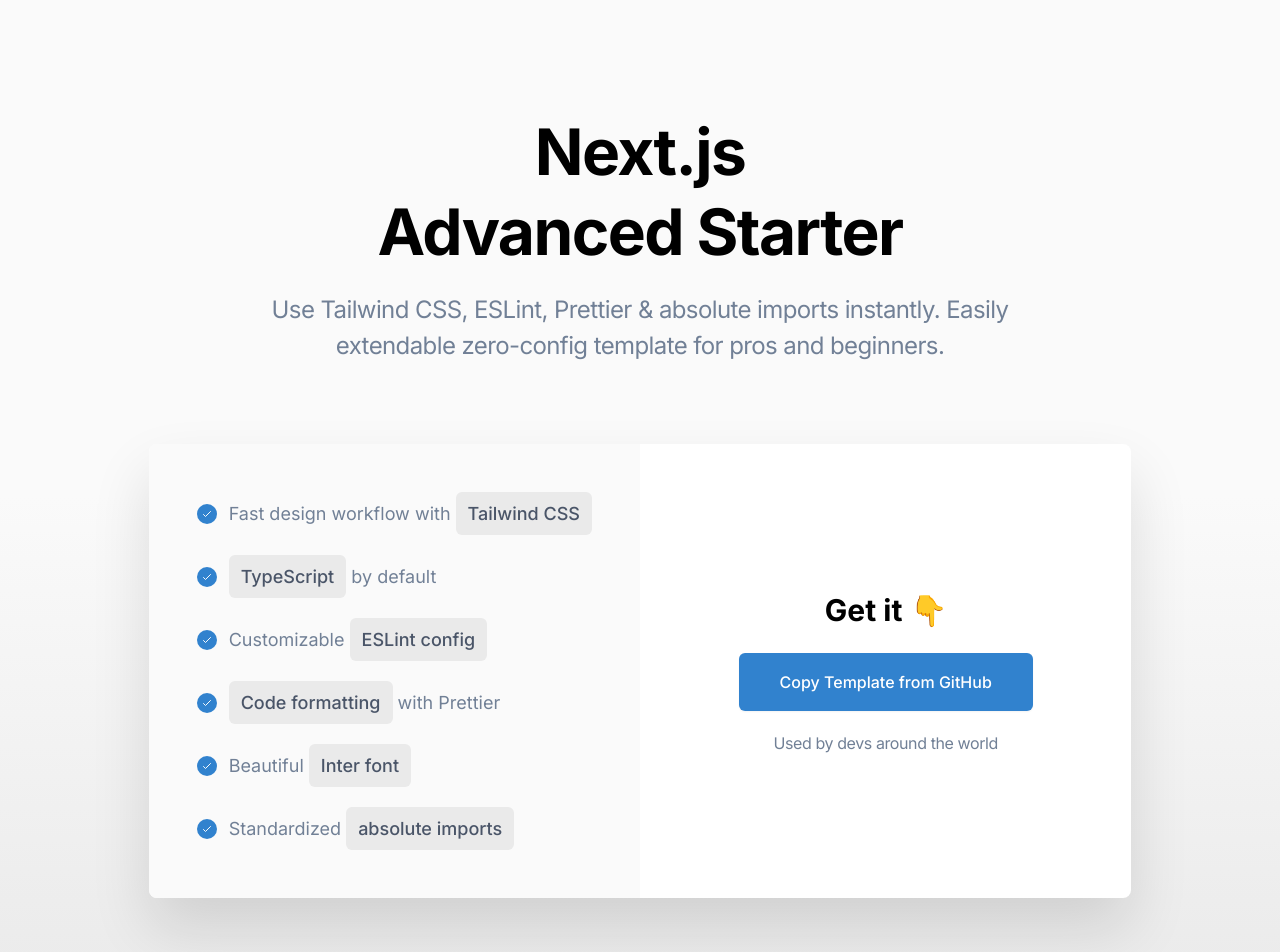
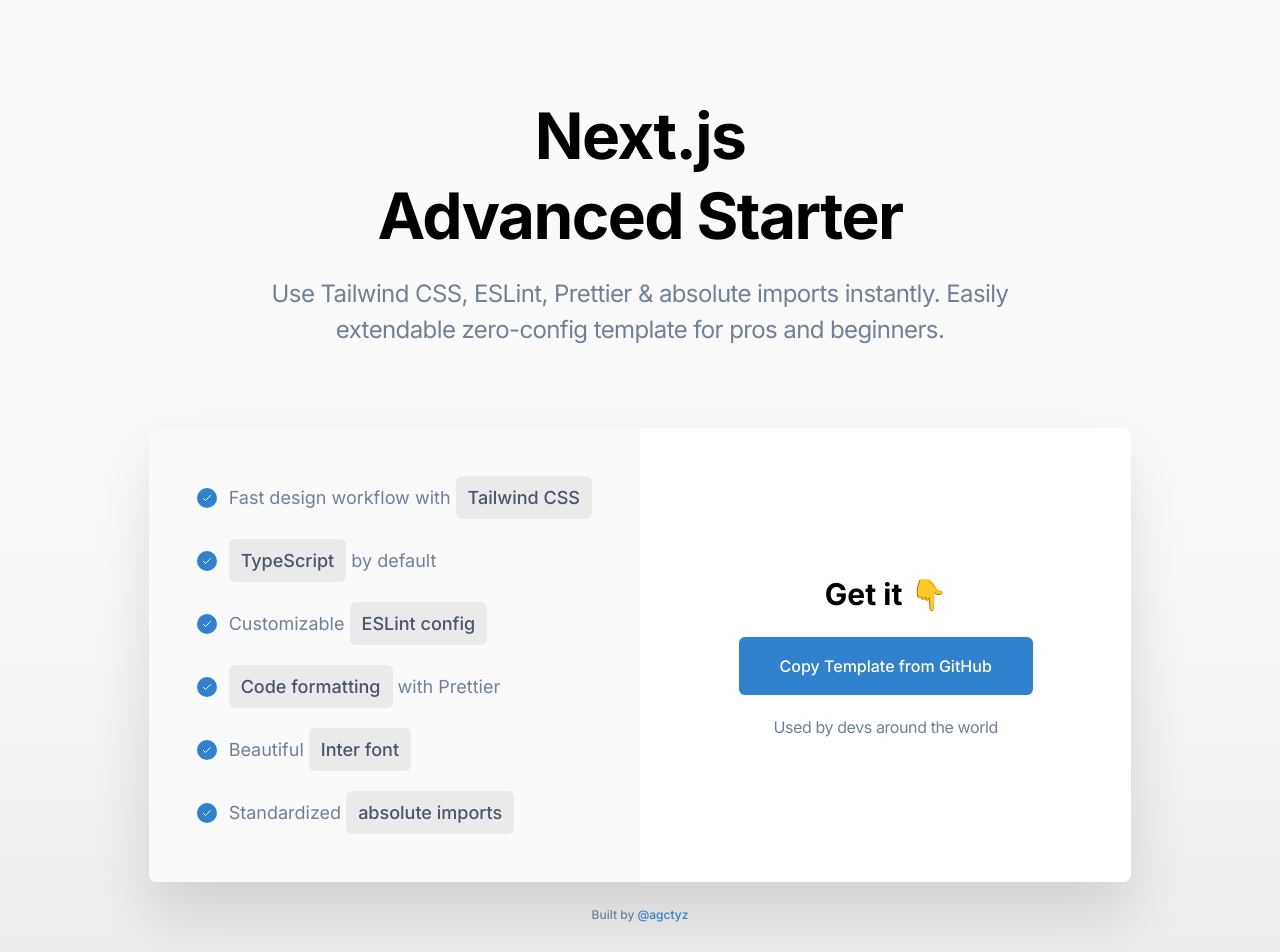
Before and after one commit to agcty/nextjs-advanced-starter, a Next.js app: page / in a window 1280 px wide. Shown: the top 952 px of the page. Built offline with nearby package versions, Linux system fonts and the light colour scheme; what @tailwindcss/ui would draw is missing.

Commit message:
add twitter handle

```diff
--- a/src/pages/index.tsx
+++ b/src/pages/index.tsx
@@ -15,7 +15,7 @@
         <link rel="icon" href="/favicon.ico" />
       </Head>
 
-      <main className="flex justify-center min-h-screen py-24 bg-gradient-to-b from-geist-50 via-geist-50 to-geist-100">
+      <main className="flex justify-center min-h-screen py-20 bg-gradient-to-b from-geist-50 via-geist-50 to-geist-100">
         <div>
           <h1 className="px-5 text-4xl font-bold leading-tight tracking-tight text-center sm:mt-4 sm:text-6xl">
             Next.js
@@ -58,7 +58,6 @@
                   </Feature>
                 </FeatureList>
               </div>
-
               <div className="px-4 py-24 space-y-5 text-center place-self-center">
                 <h3 className="text-3xl font-bold">Get it 👇</h3>
 
@@ -78,6 +77,15 @@
                 </h2>
               </div>
             </section>
+            <p className="mt-6 text-xs font-medium text-center text-gray-600">
+              Built by{" "}
+              <a
+                className="font-medium text-blue-600 transition duration-150 ease-in-out hover:text-blue-500 focus:outline-none focus:underline"
+                href="https://twitter.com/agctyz"
+              >
+                @agctyz
+              </a>
+            </p>
           </div>
         </div>
       </main>
@@ -115,19 +123,6 @@
   );
 }
 
-function DarkModal({ children }) {
-  return (
-    <div
-      className="max-w-4xl p-8 space-y-6 transition-all transform border rounded-lg bg-dark-800 border-dark-900"
-      role="dialog"
-      aria-modal="true"
-      aria-labelledby="modal-headline"
-    >
-      {children}
-    </div>
-  );
-}
-
 function CheckIcon(props) {
   return (
     <svg fill="none" viewBox="0 0 24 24" stroke="currentColor" {...props}>
```
